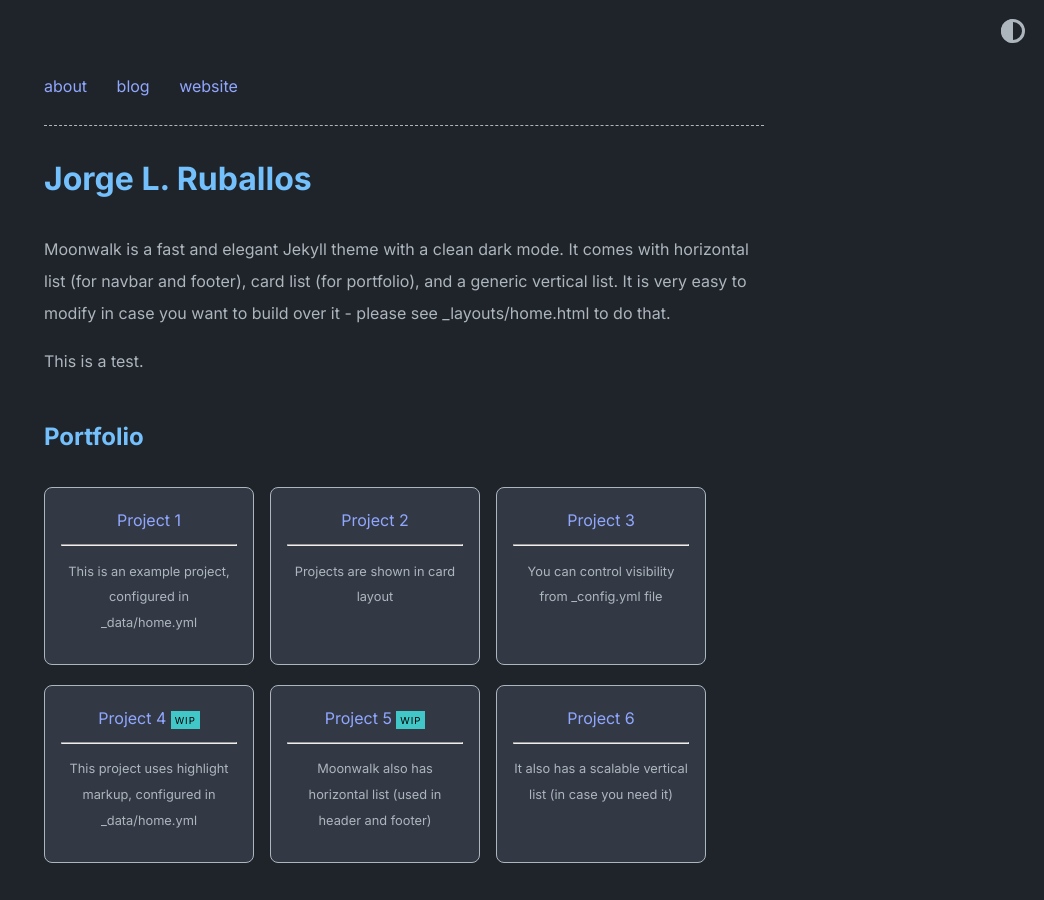
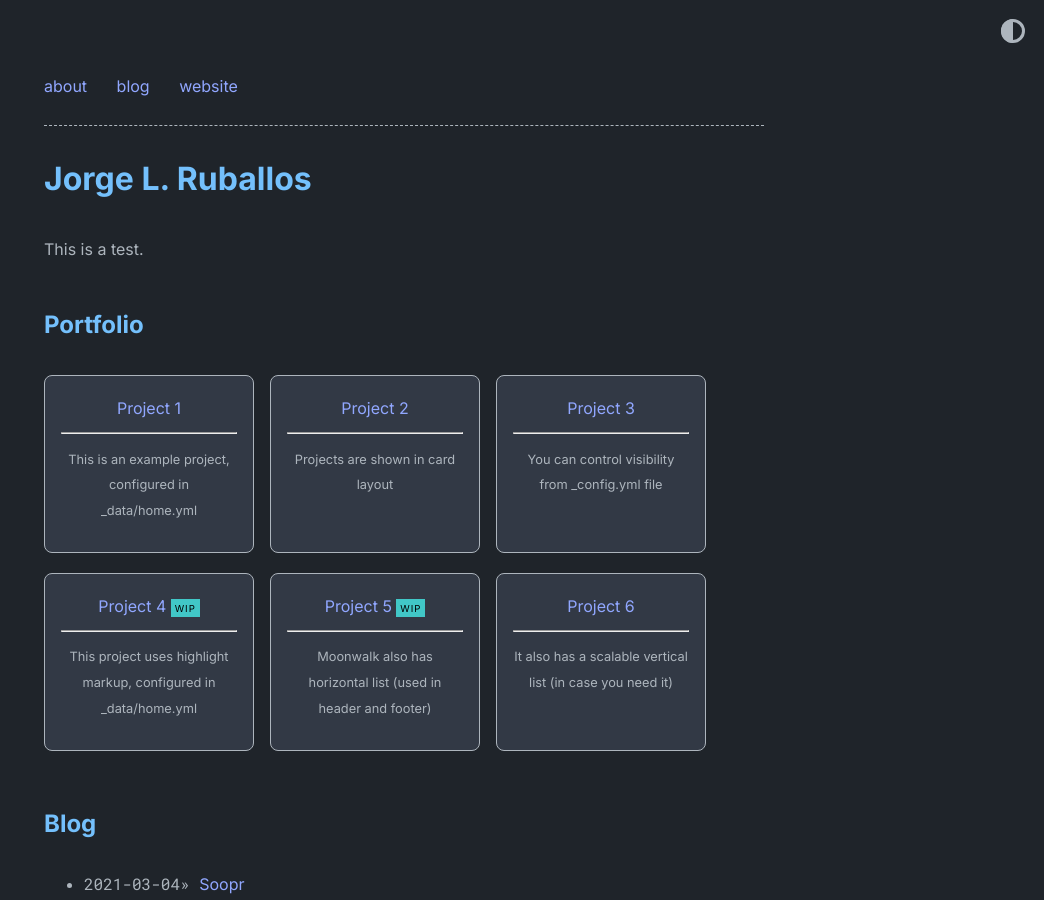
Before and after one commit to jlruballos/website.github.io, a Jekyll site: the page built from index.md, in a window 1280 px wide and 900 px high. Shown: the whole window, without its empty margins (236-1280 px from the left). Built offline with Jekyll 4.4.1, drawn with Linux system fonts in a browser that asks for light colours.

Commit message:
Update _config.yml
comment out 'show description of blog'

```diff
--- a/_config.yml
+++ b/_config.yml
@@ -16,7 +16,7 @@ theme_config:
   appearance_toggle: true # if appearance can be switched by user
   back_home_text: "home.." # customize text for homepage link in post layout
   date_format: "%Y-%m-%d" # customize how date is formatted
-  show_description: true # show blog description
+  #show_description: true # show blog description
   show_navbar: true # show horizontal navbar
   show_footer: true # show footer links in home page,add in _data/home.yml
   show_copyright: true # show copyright notice in footer
```
